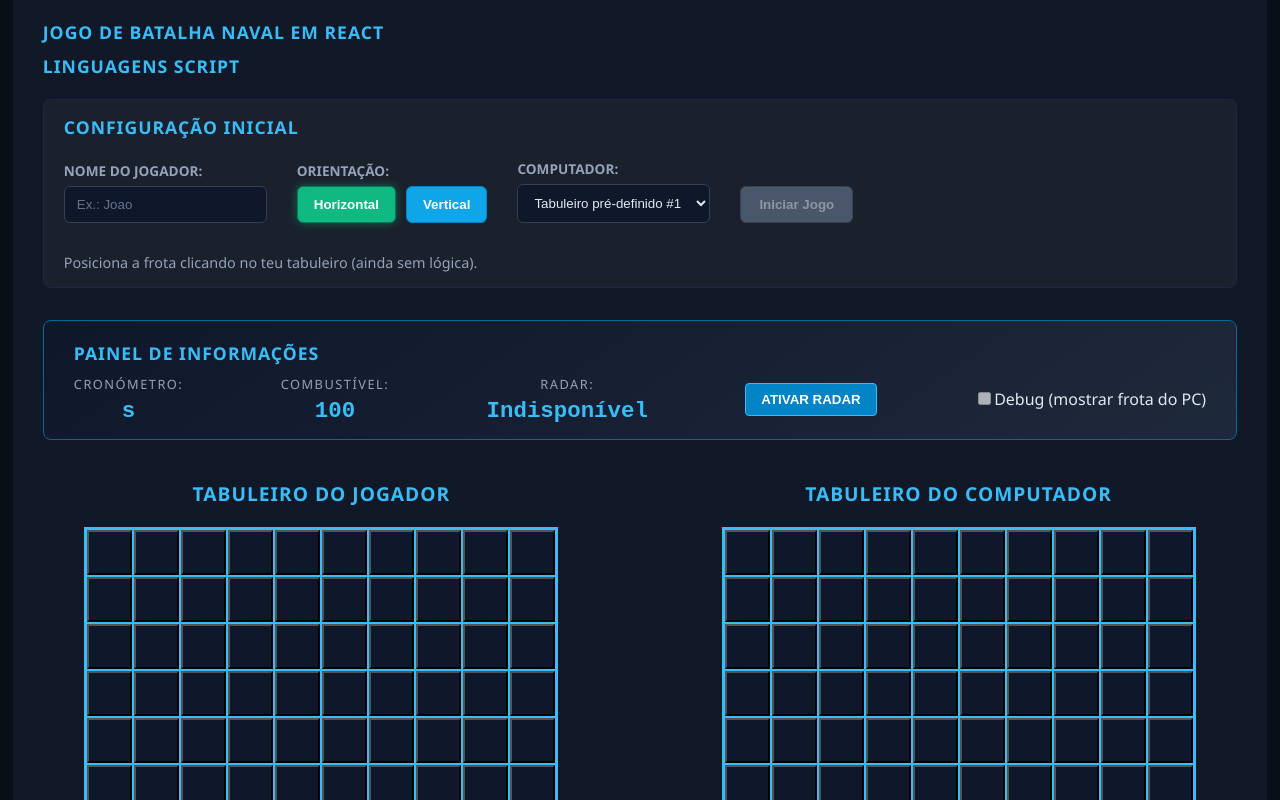
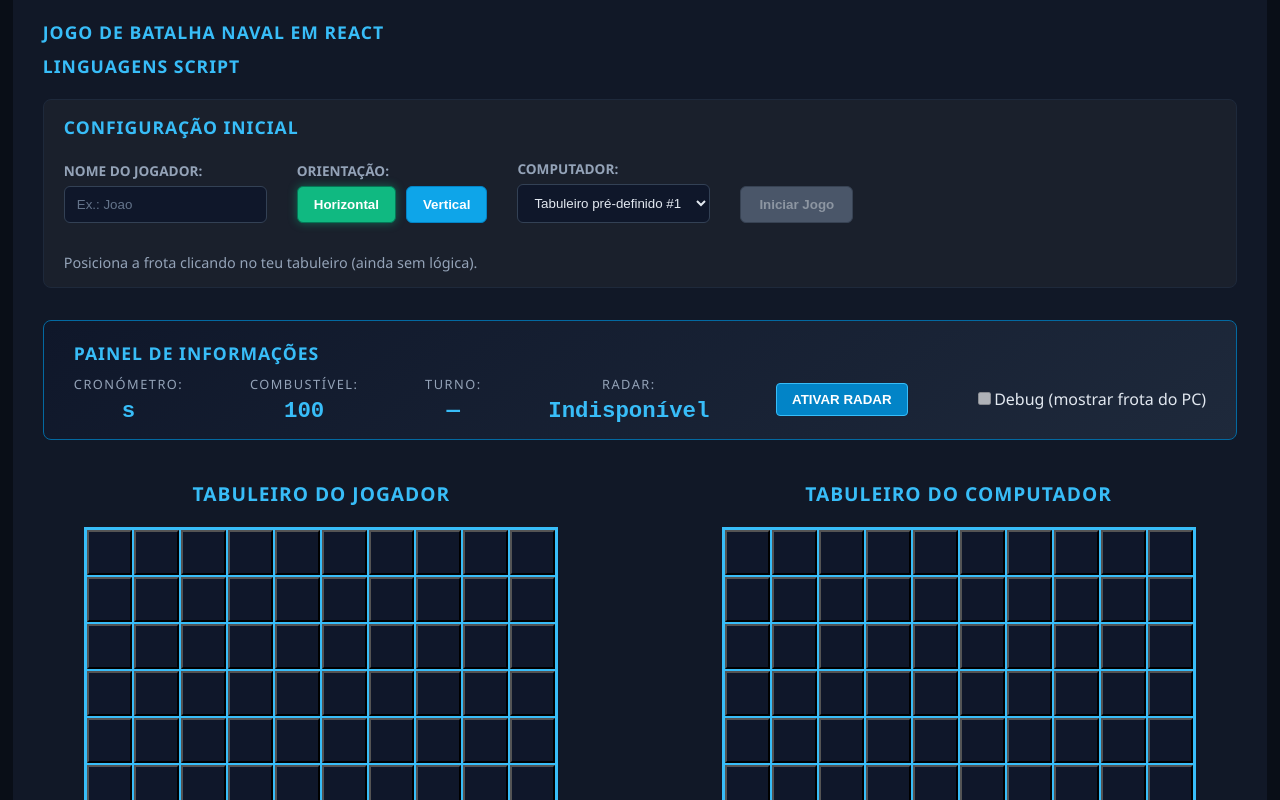
Before and after one commit to Joaobwc/LS2526-batalha-naval-react, a React (Vite) app in the folder React/: page / in a window 1280 px wide. Shown: the top 800 px of the page. Built offline with nearby package versions, Linux system fonts and the light colour scheme.

Commit message:
Radar completo +identificação do turno da jogada

```diff
--- a/React/src/components/Board/board.component.jsx
+++ b/React/src/components/Board/board.component.jsx
@@ -11,9 +11,10 @@ function Board({
   onSquareClick,
   clicks = [],
   radarCells = [],
+  active = false,
 }) {
   const squares = [];
-  const [celulaClicada, setCelulaClicada] = useState([]);
+  //const [celulaClicada, setCelulaClicada] = useState([]);
 
   const isSunkCell = (index) => {
     const ship = ships.find((s) => s.position.includes(index));
--- a/React/src/components/ControlPanel/control-panel.component.jsx
+++ b/React/src/components/ControlPanel/control-panel.component.jsx
@@ -14,10 +14,17 @@ function ControlPanel({
   isPlayerTurn,
   onRadarClick,
   radarDisponivel,
+  turn,
 }) {
   const handleTimer = (seconds) => {
     if (onTimerTick) onTimerTick(seconds);
   };
+
+  const turnText = !gameStarted
+    ? "—"
+    : turn === TURN.PLAYER
+      ? "Jogador"
+      : "Computador";
 
   return (
     <section id="panel-control">
@@ -37,6 +44,11 @@ function ControlPanel({
         <dl className="list-item right">
           <dt>Combustível:</dt>
           <dd id="fuel">{fuelText}</dd>
+        </dl>
+
+        <dl className="list-item right">
+          <dt>Turno:</dt>
+          <dd id="turnState">{turnText}</dd>
         </dl>
 
         <dl className="list-item left">
--- a/React/src/components/ControlPanel/controlPanel.css
+++ b/React/src/components/ControlPanel/controlPanel.css
@@ -54,3 +54,9 @@
   background-color: #38bdf8;
   color: #0f172a;
 }
+
+#turnState {
+  font-weight: 700;
+  letter-spacing: 0.4px;
+  color: #38bdf8; /* azul clarinho */
+}
--- a/React/src/components/Game/game.component.jsx
+++ b/React/src/components/Game/game.component.jsx
@@ -30,8 +30,8 @@ function Game() {
   const [computadorUltimoAcerto, setComputadorUltimoAcerto] = useState(null);
   const [computadorAlvos, setComputadorAlvos] = useState([]);
 
-  const [tamanhoFrota, setTamanhoFrota] = useState(0);
-  const [naviosAtingidos, setNaviosAtingidos] = useState(1);
+  //const [tamanhoFrota, setTamanhoFrota] = useState(0);
+  //const [naviosAtingidos, setNaviosAtingidos] = useState(1);
   const [playerShips, setPlayerShips] = useState([]);
   const [computerShips, setComputerShips] = useState([]);
   //const [orientation, setOrientation] = useState("h");
@@ -78,7 +78,7 @@ function Game() {
     });
     setPlayerShips([]);
     setComputerShips([]);
-    setNaviosAtingidos(0);
+    //setNaviosAtingidos(0);
     setTirosNoComputador([]);
     setTirosNoJogador([]);
     setTurn(TURN.PLAYER);
@@ -211,6 +211,13 @@ function Game() {
     return ships;
   };
 
+  const temNavioNaoAtingido = (index) => {
+    // tem navio e ainda não foi disparado pelo jogador
+    return (
+      existeNavio(computerShips, index) && !tirosNoComputador.includes(index)
+    );
+  };
+
   const handleRadar = () => {
     if (!radarDisponivel) return;
 
@@ -225,16 +232,20 @@ function Game() {
 
         const area = [c1, c2, c3, c4];
 
-        // Radar só interessa se houver pelo menos 1 navio
-        const temNavio = area.some((i) => existeNavio(computerShips, i));
+        const navioNaoAtingido = area.some((i) => temNavioNaoAtingido(i));
 
-        if (temNavio) {
+        if (navioNaoAtingido) {
           quadradosValidos.push(area);
         }
       }
     }
 
-    if (quadradosValidos.length === 0) return;
+    if (quadradosValidos.length === 0) {
+      console.log(
+        "Radar: não existem áreas 2x2 com navios ainda não atingidos",
+      );
+      return;
+    }
 
     const escolhido =
       quadradosValidos[Math.floor(Math.random() * quadradosValidos.length)];
@@ -242,7 +253,6 @@ function Game() {
     setRadarCells(escolhido);
     setRadarDisponivel(false);
   };
-
   const handleRadarClick = handleRadar;
 
   //trocar o valor do Board ao mudar
@@ -324,10 +334,11 @@ function Game() {
   };
 
   // Contar o tamanho da frota do inimigo
-  let tam = 0;
+  /*let tam = 0;
   for (let i = 0; i < computerShips.length; i++) {
     tam = tam + computerShips[i].size;
   }
+  */
 
   const applyShotToFleet = (ships, index) => {
     let hit = false;
@@ -562,6 +573,7 @@ function Game() {
         isPlayerTurn={turn == TURN.PLAYER}
         onRadarClick={handleRadarClick}
         radarDisponivel={radarDisponivel}
+        turn={turn}
       />
 
       <section className="boards">
@@ -572,6 +584,7 @@ function Game() {
             debug={true}
             onSquareClick={!gameStarted ? handlePlaceShip : () => {}} // Só permite se o gameStarted for false
             clicks={tirosNoJogador}
+            active={turn === TURN.PLAYER}
           />
         </div>
 
@@ -587,6 +600,7 @@ function Game() {
             }
             clicks={tirosNoComputador}
             radarCells={radarCells}
+            active={turn === TURN.COMPUTER}
           />
         </div>
       </section>
```
